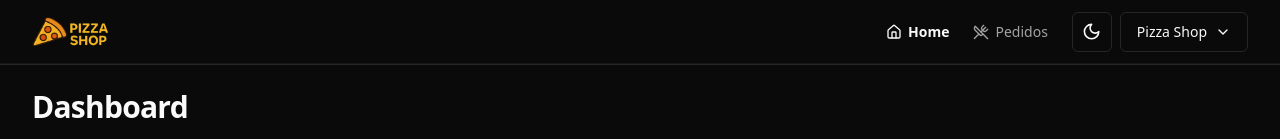
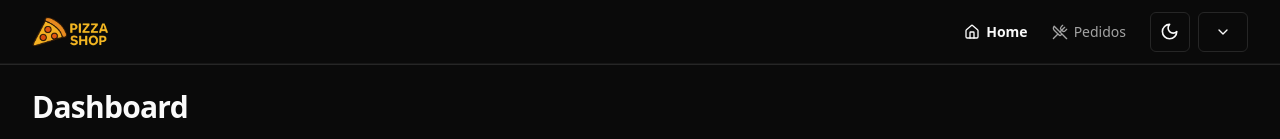
Before and after one commit to LeticiaRosa/Pizza-Shop, a React (Vite) app in the folder front-end/: page / in a window 1280 px wide. Shown: the top 139 px of the page. Built offline with nearby package versions, Linux system fonts and the light colour scheme; no server answers.

Commit message:
Novas rotas api

```diff
--- /dev/null
+++ b/front-end/src/api/get-managed-restaurants.ts
@@ -0,0 +1,18 @@
+import { api } from '@/lib/axios'
+
+interface GetManagedRestaurantResponse {
+  id: string
+  name: string
+  createdAt: Date | null
+  updatedAt: Date | null
+  description: string | null
+  managerId: string | null
+}
+
+export async function getManagedRestaurant() {
+  const response = await api.get<GetManagedRestaurantResponse>(
+    '/managed-restaurant',
+  )
+
+  return response.data
+}
--- /dev/null
+++ b/front-end/src/api/get-profile.ts
@@ -0,0 +1,21 @@
+import { api } from '../lib/axios'
+
+interface GetProfileResponse {
+  id: string
+  name: string
+  email: string
+  phone: string | null
+  role: 'manager' | 'customer'
+  createdAt: Date | null
+  updatedAt: Date | null
+}
+
+export async function getProfile(): Promise<GetProfileResponse> {
+  console.log('getProfile')
+  const cookies = document.cookie
+
+  console.log('aqui', cookies)
+
+  const response = await api.get('/me')
+  return response.data
+}
--- a/front-end/src/components/account-menu.tsx
+++ b/front-end/src/components/account-menu.tsx
@@ -1,5 +1,8 @@
+import { useQuery } from '@tanstack/react-query'
 import { Building, ChevronDown, LogOut } from 'lucide-react'
 
+import { getManagedRestaurant } from '../api/get-managed-restaurants'
+import { getProfile } from '../api/get-profile'
 import { Button } from './ui/button'
 import {
   DropdownMenu,
@@ -11,6 +14,18 @@ import {
 } from './ui/dropdown-menu'
 
 export function AccountMenu() {
+  const { data: profile } = useQuery({
+    queryFn: getProfile,
+    queryKey: ['get-profile'],
+  })
+  const { data: managedRestaurant } = useQuery({
+    queryFn: getManagedRestaurant,
+    queryKey: ['get-managed-restaurant'],
+  })
+  console.log(profile)
+
+  const cookies = document.cookie
+  console.log('aqui', cookies)
   return (
     <DropdownMenu>
       <DropdownMenuTrigger asChild>
@@ -18,16 +33,16 @@ export function AccountMenu() {
           variant="outline"
           className="flex select-none items-center gap-2"
         >
-          Pizza Shop
+          {managedRestaurant?.name}
           <ChevronDown className="h-4 w-4" />
         </Button>
       </DropdownMenuTrigger>
 
       <DropdownMenuContent align="end" className="w-56">
         <DropdownMenuLabel className="flex flex-col">
-          <span>Diego Fernandes</span>
+          <span>{profile?.name}</span>
           <span className="text-xs font-normal text-muted-foreground">
-            diego@rocketseat.com.br
+            {profile?.email}
           </span>
         </DropdownMenuLabel>
         <DropdownMenuSeparator />
--- a/front-end/src/lib/axios.ts
+++ b/front-end/src/lib/axios.ts
@@ -4,4 +4,5 @@ import { env } from '../env'
 
 export const api = axios.create({
   baseURL: env.VITE_API_URL,
+  withCredentials: true, // vai fazer com que os cookies sejam enviados junto com a requisição para o backend
 })
--- a/front-end/src/pages/app/dashboard/dashboard.tsx
+++ b/front-end/src/pages/app/dashboard/dashboard.tsx
@@ -8,6 +8,7 @@ import { PopularProductsChart } from './popular-products-chart'
 import { RevenueChart } from './revenue-chart'
 
 export function Dashboard() {
+  console.log('Dashboard')
   return (
     <>
       <Helmet title="Dashboard" />
```
Also changed, not shown: front-end/src/pages/auth/sign-in.tsx (+6 -8 lines).
